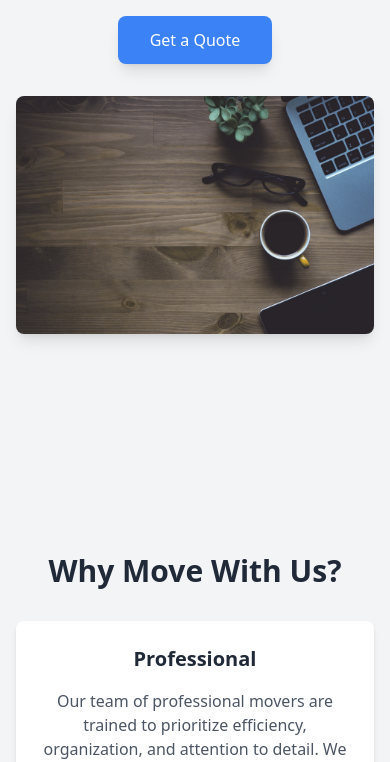
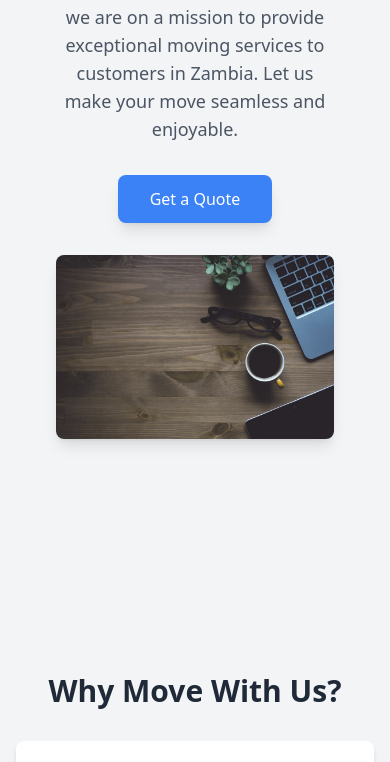
Before and after one commit to Vancy849400/My-Website, a plain HTML site: page index.html in a window 390 px wide. Shown: the part 355-1117 px from the top of the page. Drawn offline with nearby package versions, Linux system fonts and the light colour scheme.

Commit message:
initial commit

```diff
--- a/index.html
+++ b/index.html
@@ -41,6 +41,12 @@
 
       .bounce-in {
         animation: bounceIn 1.2s ease-in-out;
+      }
+
+      @media(max-width:645px){
+        #home {
+          margin-top: 5rem;
+        }
       }
     </style>
   </head>
@@ -162,7 +168,7 @@ class="hidden bg-gray-100 shadow-md md:hidden flex flex-col items-center space-y
     <!-- Hero Section Start -->
     <header
       id="home"
-      class="bg-gray-100 h-screen flex items-center justify-center px-4"
+      class="bg-gray-100 h-screen flex items-center justify-center px-4 m-10 md:mt-10"
     >
       <div
         class="container mx-auto flex flex-col md:flex-row items-center gap-8"
```
